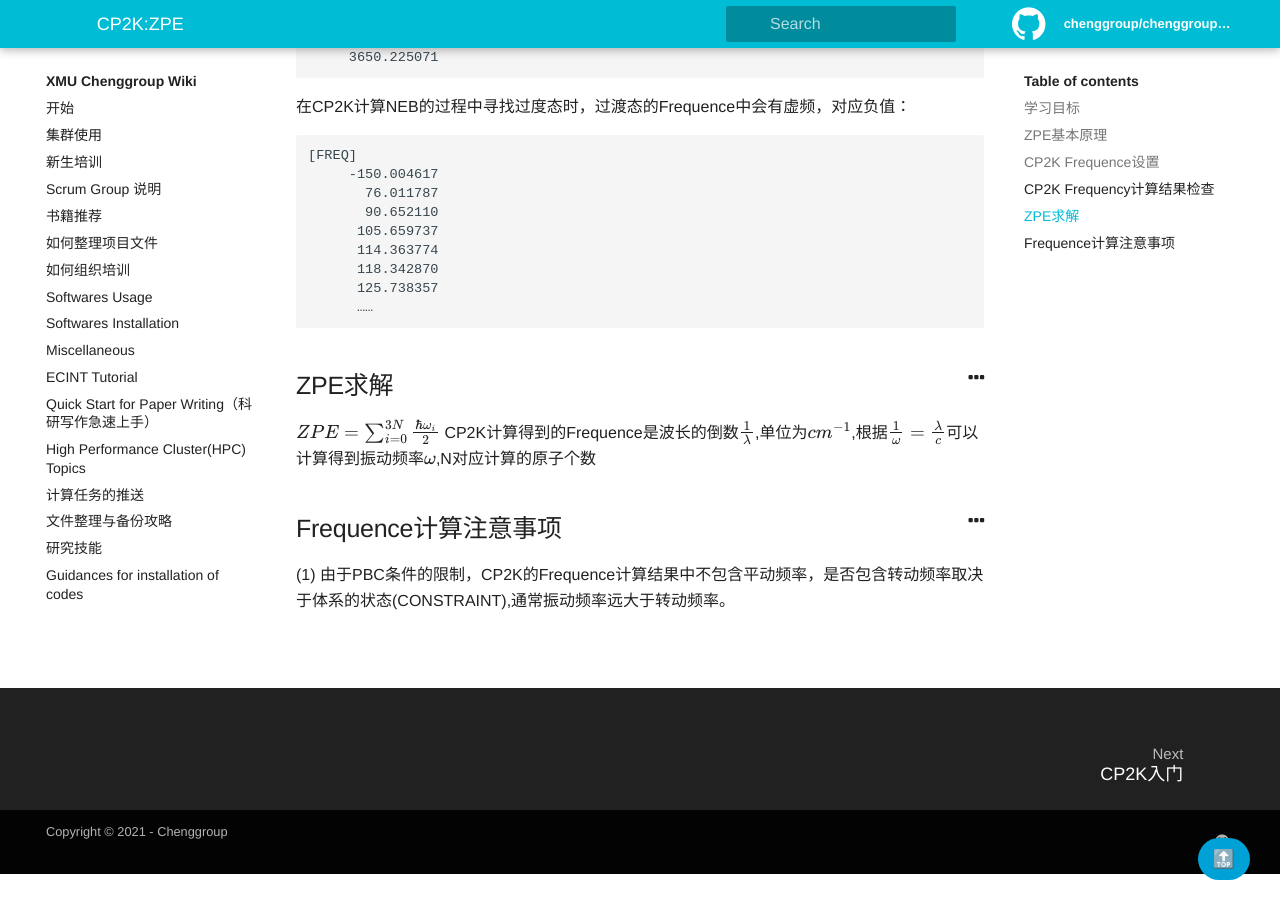
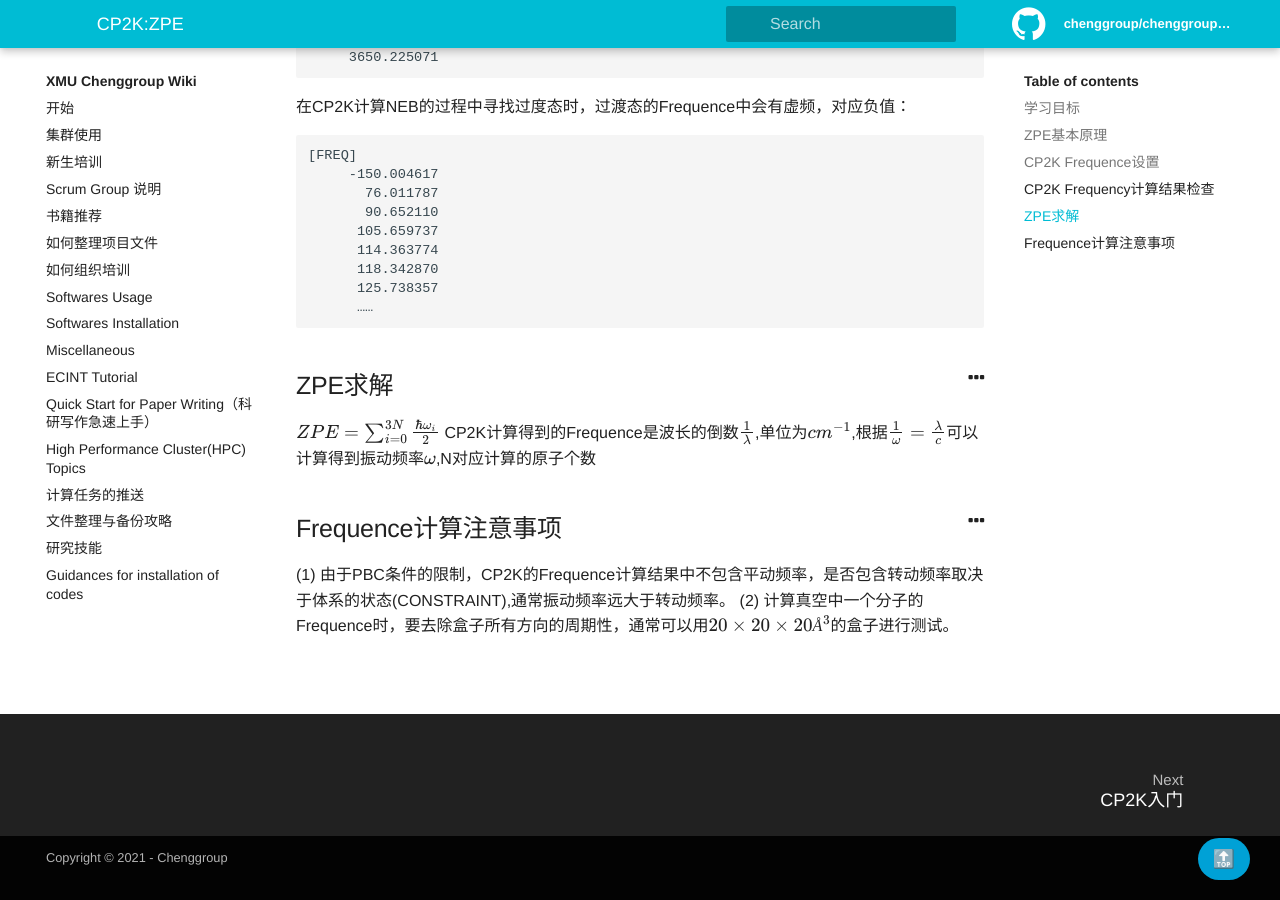
Before and after one commit to chenggroup/chenggroup.github.io, a Jekyll site: the page built from _wiki/Softwares Usage/cp2k-zpe.md, in a window 1280 px wide and 900 px high, scrolled down 1678 px. Built offline with Jekyll 4.4.1, drawn with Linux system fonts in a browser that asks for light colours; formulas are drawn with MathJax 3.

Commit message:
Update cp2k-zpe.md

```diff
--- a/_wiki/Softwares Usage/cp2k-zpe.md
+++ b/_wiki/Softwares Usage/cp2k-zpe.md
@@ -103,3 +103,4 @@ CP2K计算得到的Frequence是波长的倒数$\frac{1}{\lambda}$,单位为$cm^{
 
 ## Frequence计算注意事项
 (1) 由于PBC条件的限制，CP2K的Frequence计算结果中不包含平动频率，是否包含转动频率取决于体系的状态(CONSTRAINT),通常振动频率远大于转动频率。
+(2) 计算真空中一个分子的Frequence时，要去除盒子所有方向的周期性，通常可以用$20\times20\times20Å^3$的盒子进行测试。
```
